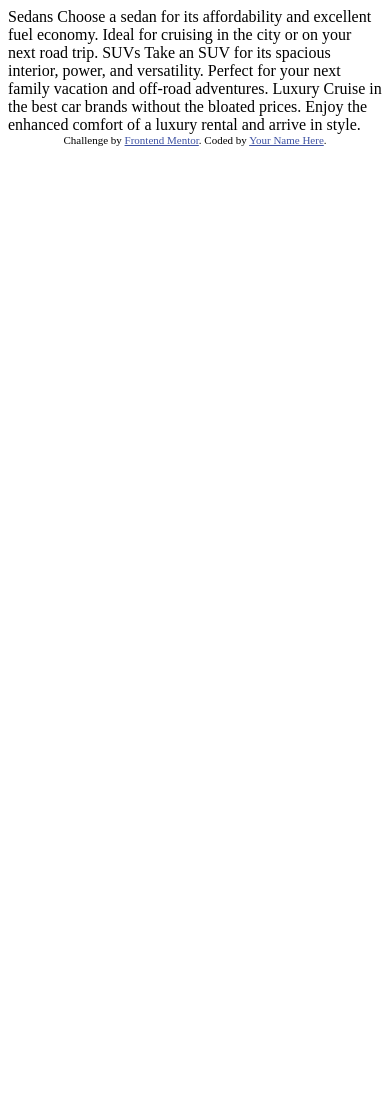
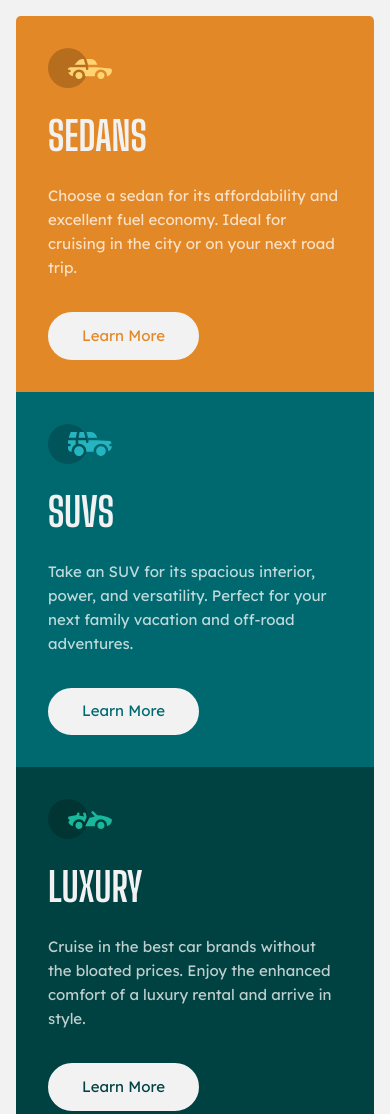
Before and after one commit to KristinaRadosavljevic/3-column-preview-card-component, a website: page index.html in a window 390 px wide. Shown: the top 1114 px of the page. Before the commit the page ends 844 px from the top, so only its background shows below. Drawn offline with Linux system fonts and the light colour scheme.

Commit message:
Merge develop into main (#1)
* Set up the project with Sass.

* Added semantic HTML.

* Styled the desktop version.

* Added media queries.

* Updated the README file.

```diff
--- a/index.html
+++ b/index.html
@@ -1,36 +1,46 @@
 <!DOCTYPE html>
 <html lang="en">
-<head>
-  <meta charset="UTF-8">
-  <meta name="viewport" content="width=device-width, initial-scale=1.0"> <!-- displays site properly based on user's device -->
-
-  <link rel="icon" type="image/png" sizes="32x32" href="./images/favicon-32x32.png">
-
-  <title>Frontend Mentor | 3-column preview card component</title>
-
-  <!-- Feel free to remove these styles or customise in your own stylesheet 👍 -->
-  <style>
-    .attribution { font-size: 11px; text-align: center; }
-    .attribution a { color: hsl(228, 45%, 44%); }
-  </style>
-</head>
-<body>
-
-  Sedans
-  Choose a sedan for its affordability and excellent fuel economy. Ideal for cruising in the city
-  or on your next road trip.
-
-  SUVs
-  Take an SUV for its spacious interior, power, and versatility. Perfect for your next family vacation
-  and off-road adventures.
-
-  Luxury
-  Cruise in the best car brands without the bloated prices. Enjoy the enhanced comfort of a luxury
-  rental and arrive in style.
-
-  <div class="attribution">
-    Challenge by <a href="https://www.frontendmentor.io?ref=challenge" target="_blank">Frontend Mentor</a>.
-    Coded by <a href="#">Your Name Here</a>.
-  </div>
-</body>
+  <head>
+    <meta charset="UTF-8" />
+    <meta name="viewport" content="width=device-width, initial-scale=1.0" />
+    <link
+      rel="icon"
+      type="image/png"
+      sizes="32x32"
+      href="./images/favicon-32x32.png"
+    />
+    <link rel="stylesheet" href="css/styles.css" />
+    <title>Kristina Radosavljevic | 3-column preview card component</title>
+  </head>
+  <body>
+    <main>
+      <section class="sedan">
+        <img src="images/icon-sedans.svg" alt="Sedan icon" />
+        <h2>Sedans</h2>
+        <p>
+          Choose a sedan for its affordability and excellent fuel economy. Ideal
+          for cruising in the city or on your next road trip.
+        </p>
+        <a href="#">Learn More</a>
+      </section>
+      <section class="suv">
+        <img src="images/icon-suvs.svg" alt="SUV icon" />
+        <h2>SUVs</h2>
+        <p>
+          Take an SUV for its spacious interior, power, and versatility. Perfect
+          for your next family vacation and off-road adventures.
+        </p>
+        <a href="#">Learn More</a>
+      </section>
+      <section class="luxury">
+        <img src="images/icon-luxury.svg" alt="Luxury icon" />
+        <h2>Luxury</h2>
+        <p>
+          Cruise in the best car brands without the bloated prices. Enjoy the
+          enhanced comfort of a luxury rental and arrive in style.
+        </p>
+        <a href="#">Learn More</a>
+      </section>
+    </main>
+  </body>
 </html>
--- /dev/null
+++ b/scss/styles.scss
@@ -0,0 +1,128 @@
+@import url("https://fonts.googleapis.com/css2?family=Big+Shoulders+Display:wght@700&family=Lexend+Deca&display=swap");
+
+// Color variables
+$bright-orange: hsl(31, 77%, 52%);
+$dark-cyan: hsl(184, 100%, 22%);
+$very-dark-cyan: hsl(179, 100%, 13%);
+$transparent-white: hsla(0, 0%, 100%, 0.75);
+$very-light-gray: hsl(0, 0%, 95%);
+
+// Global resets
+*,
+*::before,
+*::after {
+  padding: 0;
+  margin: 0;
+  box-sizing: border-box;
+}
+
+body {
+  font-size: 0.94rem;
+  font-family: "Lexend Deca", sans-serif;
+  line-height: 1.6;
+  color: $transparent-white;
+  background-color: $very-light-gray;
+  min-height: 100vh;
+  display: flex;
+  align-items: center;
+  justify-content: center;
+  padding: 1.5rem;
+}
+
+main {
+  max-width: 55rem;
+  display: flex;
+  border-radius: 0.3rem;
+  overflow: hidden;
+}
+
+section {
+  padding: 2.5rem;
+  display: flex;
+  flex-direction: column;
+  align-items: flex-start;
+  gap: 1.5rem;
+
+  h2 {
+    color: $very-light-gray;
+    font-family: "Big Shoulders Display", sans-serif;
+    font-weight: 700;
+    font-size: 2.5rem;
+    text-transform: uppercase;
+  }
+
+  p {
+    margin-bottom: 4rem;
+  }
+
+  a {
+    display: inline-block;
+    text-decoration: none;
+    background-color: $very-light-gray;
+    padding: 0.6rem 2rem;
+    border: 2px solid $very-light-gray;
+    border-radius: 50rem;
+    margin-top: auto;
+    transition: all 0.15s ease-in;
+
+    &:hover {
+      background-color: inherit;
+      color: $very-light-gray !important;
+    }
+  }
+
+  // Different section color scheme
+  &.sedan {
+    background-color: $bright-orange;
+
+    a {
+      color: $bright-orange;
+    }
+  }
+
+  &.suv {
+    background-color: $dark-cyan;
+
+    a {
+      color: $dark-cyan;
+    }
+  }
+
+  &.luxury {
+    background-color: $very-dark-cyan;
+
+    a {
+      color: $very-dark-cyan;
+    }
+  }
+}
+
+// Media queries
+@media (max-width: 754px) {
+  body {
+    padding: 1rem;
+  }
+
+  main {
+    flex-direction: column;
+    max-width: 25rem;
+  }
+
+  section {
+    padding: 2rem;
+    gap: 1rem;
+
+    p {
+      margin-bottom: 1rem;
+    }
+  }
+}
+
+// Remove all transitions for people that prefer not to see them
+@media (prefers-reduced-motion: reduce) {
+  *,
+  *::before,
+  *::after {
+    transition-duration: 0.01ms !important;
+  }
+}
```
Also changed, not shown: package.json (added, +22 -0 lines), README.md, css/styles.css (added), images/screenshot.png (added), 2 other files.
